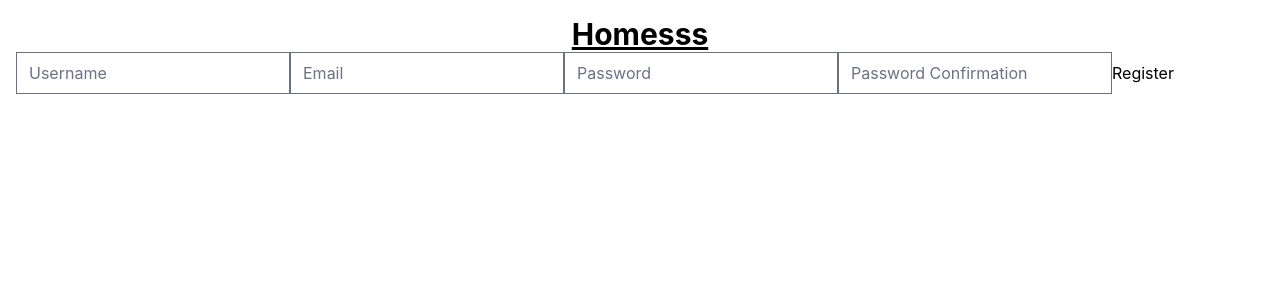
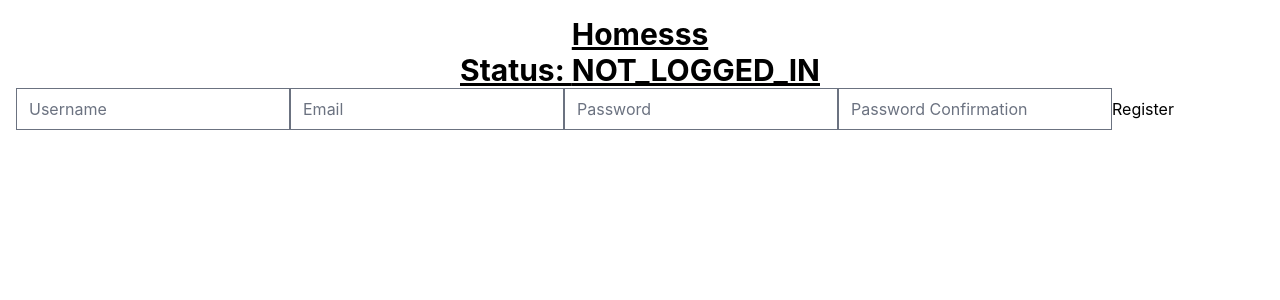
Before and after one commit to ZikaZaki/vespa-frontend, a React (Create React App) app: page / in a window 1280 px wide. Shown: the top 300 px of the page. Built offline with nearby package versions, Linux system fonts and the light colour scheme.

Commit message:
Update routes in app.js

```diff
--- a/src/App.js
+++ b/src/App.js
@@ -1,6 +1,6 @@
 // import React, { useEffect } from 'react';
-import React from 'react';
-import { Routes, Route } from 'react-router-dom';
+import React, { useState } from 'react';
+import { BrowserRouter, Routes, Route } from 'react-router-dom';
 // import { useDispatch } from 'react-redux';
 // import { fetchRockets, fetchDragons, fetchMissions } from './redux/configureStore';
 // import Navbar from './Components/Navbar/Navbar';
@@ -21,16 +21,29 @@ function App() {
   //   dispatch(fetchDragons());
   //   dispatch(fetchMissions());
   // }, [dispatch]);
+  const [loggedInStatus, setLoggedInStatus] = useState('NOT_LOGGED_IN');
+  const [user, setUser] = useState({});
 
   return (
     <div className={styles['app-container']}>
       {/* <Navbar /> */}
-      <Routes>
-        {/* <Route exact path="/" element={<RocketList />} /> */}
-        {/* <Route exact path="/dragons" element={<DragonList />} /> */}
-        <Route exact path="/" element={<Home />} />
-        <Route exact path="/dashboard" element={<Dashboard />} />
-      </Routes>
+      <BrowserRouter>
+        <Routes>
+          {/* <Route exact path="/" element={<RocketList />} /> */}
+          {/* <Route exact path="/dragons" element={<DragonList />} /> */}
+          <Route
+            exact
+            path="/"
+            element={<Home loggedInStatus={loggedInStatus} setLoggedInStatus={setLoggedInStatus} />}
+          />
+
+          <Route
+            exact
+            path="/dashboard"
+            element={<Dashboard loggedInStatus={loggedInStatus} />} />
+        </Routes>
+      </BrowserRouter>
+
     </div>
   );
 }
--- a/src/components/Dashboard.js
+++ b/src/components/Dashboard.js
@@ -1,10 +1,10 @@
 import React from 'react';
 
-const Dashboard = () => (
+const Dashboard = (props) => (
   <div>
     <div>
       <h1>Dashboard</h1>
-      <h1>Dashboard</h1>
+      <h1>Status: {props.loggedInStatus}</h1>
     </div>
   </div>
 );
--- a/src/components/Home.js
+++ b/src/components/Home.js
@@ -1,11 +1,16 @@
 import React from 'react';
 import Registration from './auth/Registration';
 
-const Home = () => (
-  <div>
+const Home = ({ ...props }) => {
+  return (
+    <div>
     <h1 className="text-3xl font-bold underline text-center">Homesss</h1>
+    <h1 className="text-3xl font-bold underline text-center">
+      Status: {props.loggedInStatus}
+    </h1>
     <Registration />
   </div>
-);
+  );
+};
 
 export default Home;
--- a/src/index.js
+++ b/src/index.js
@@ -1,6 +1,6 @@
 import React from 'react';
 import ReactDOM from 'react-dom';
-import { BrowserRouter as Router } from 'react-router-dom';
+// import { BrowserRouter as Router } from 'react-router-dom';
 import { Provider } from 'react-redux';
 import store from './redux/configureStore';
 import App from './App';
@@ -12,9 +12,7 @@ const root = ReactDOM.createRoot(document.getElementById('root'));
 root.render(
   <React.StrictMode>
     <Provider store={store}>
-      <Router>
-        <App />
-      </Router>
+      <App />
     </Provider>
   </React.StrictMode>,
 );
```
